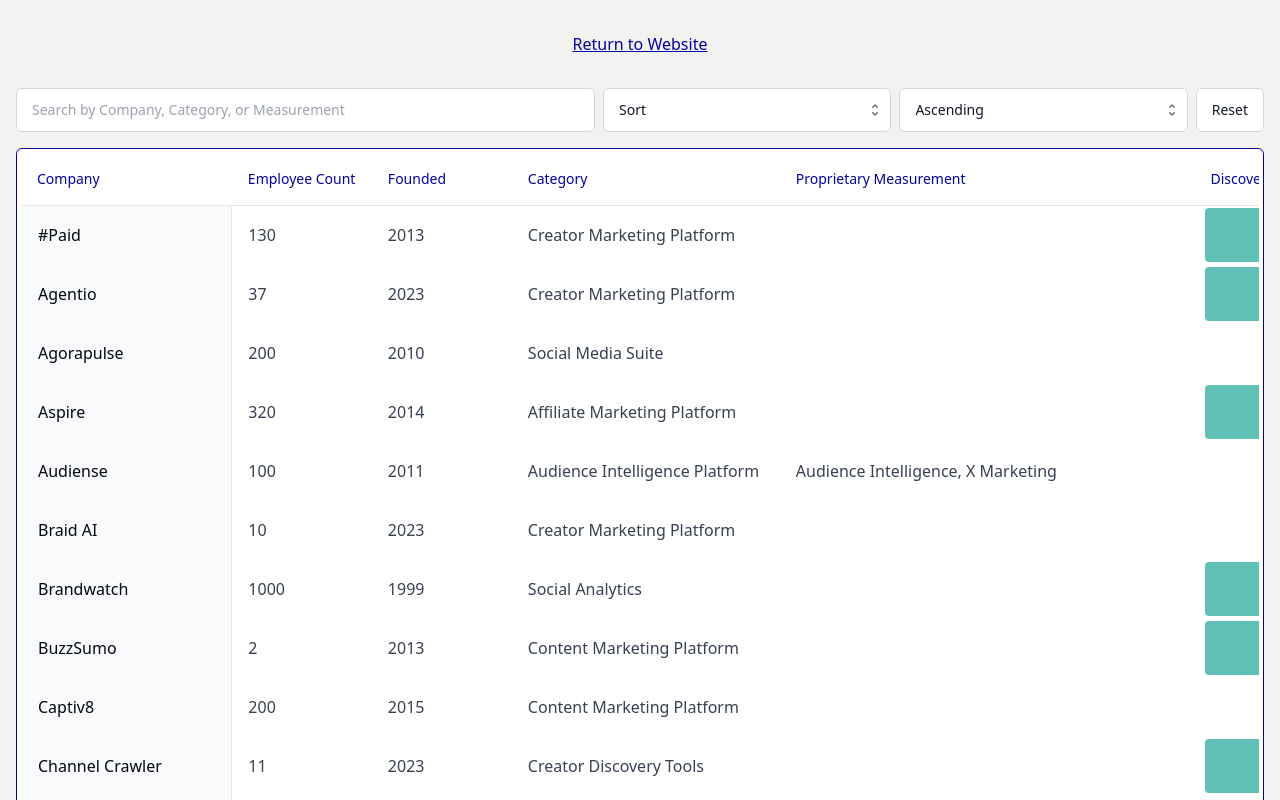
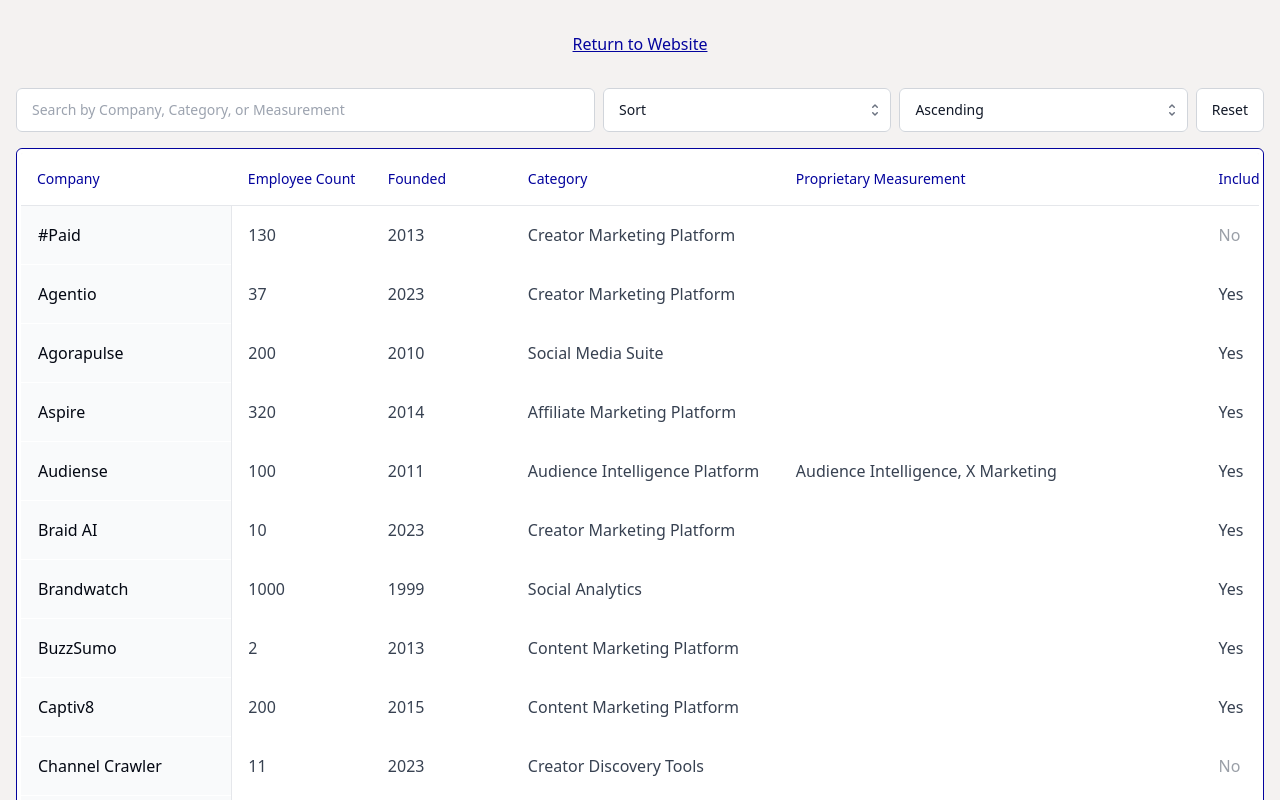
Before and after one commit to creatorplayground/get-better-measurement, a React (Create React App) app: page / in a window 1280 px wide. Shown: the top 800 px of the page. Built offline with nearby package versions, Linux system fonts and the light colour scheme.

Commit message:
Updating data and filters

```diff
--- a/src/components/TableView.js
+++ b/src/components/TableView.js
@@ -11,6 +11,7 @@ const headerLabels = {
   website_url: 'Website',
   product_category: 'Category',
   proprietary_measurement: 'Proprietary Measurement',
+  has_ai: 'Includes AI',
   feature_criteria_discover: 'Discover', // #61c1b6
   feature_criteria_target: 'Target', // #61c1b6
   feature_criteria_publish: 'Publish', // #d4373e
@@ -37,7 +38,7 @@ function TableView() {
   const scrollRef = React.useRef(null);
 
   useEffect(() => {
-    fetch('/data_2025-07-03-14-54-08.csv')
+    fetch('/data_2025-07-10.csv')
       .then((res) => res.text())
       .then((text) => {
         Papa.parse(text, {
@@ -183,7 +184,7 @@ function TableView() {
                         </ListboxButton>
                         <ListboxOptions
                           transition
-                          className="absolute mt-1 max-h-60 w-full overflow-auto rounded-md bg-white py-1 text-base shadow-lg ring-1 ring-black/5 focus:outline-none sm:text-sm"
+                          className="absolute mt-1 max-h-60 w-full overflow-auto rounded-md bg-white py-1 text-base shadow-lg ring-1 ring-black/5 focus:outline-none sm:text-sm z-50"
                         >
                           {sortOrders.map((option) => (
                             <ListboxOption
@@ -236,7 +237,7 @@ function TableView() {
                             className={`whitespace-nowrap py-4 font-medium text-sm text-[#03039d] ${key === 'company_name' ? '' : ''} ${
                               key === 'company_name'
                                 ? 'px-4 w-[200px] min-w-[200px] max-w-[200px]'
-                                : key === 'employee_count' || key === 'year_founded'
+                                : key === 'employee_count' || key === 'year_founded' || key === 'has_ai'
                                   ? 'px-4 w-[120px] min-w-[140px] max-w-[120px]'
                                   : key.includes('_criteria_')
                                     ? 'px-2 w-[120px] min-w-[120px]'
@@ -315,6 +316,8 @@ function TableView() {
                                       : ''
                                   }`}
                                 />
+                              ) : key === 'has_ai' && String(val).toLowerCase() === 'no' ? (
+                                <span className="opacity-50">{content}</span>
                               ) : (
                                 content
                               )}
```
Also changed, not shown: public/data_2025-07-10.csv (added), 1 other file (tests, documents, lock files or other folders).
